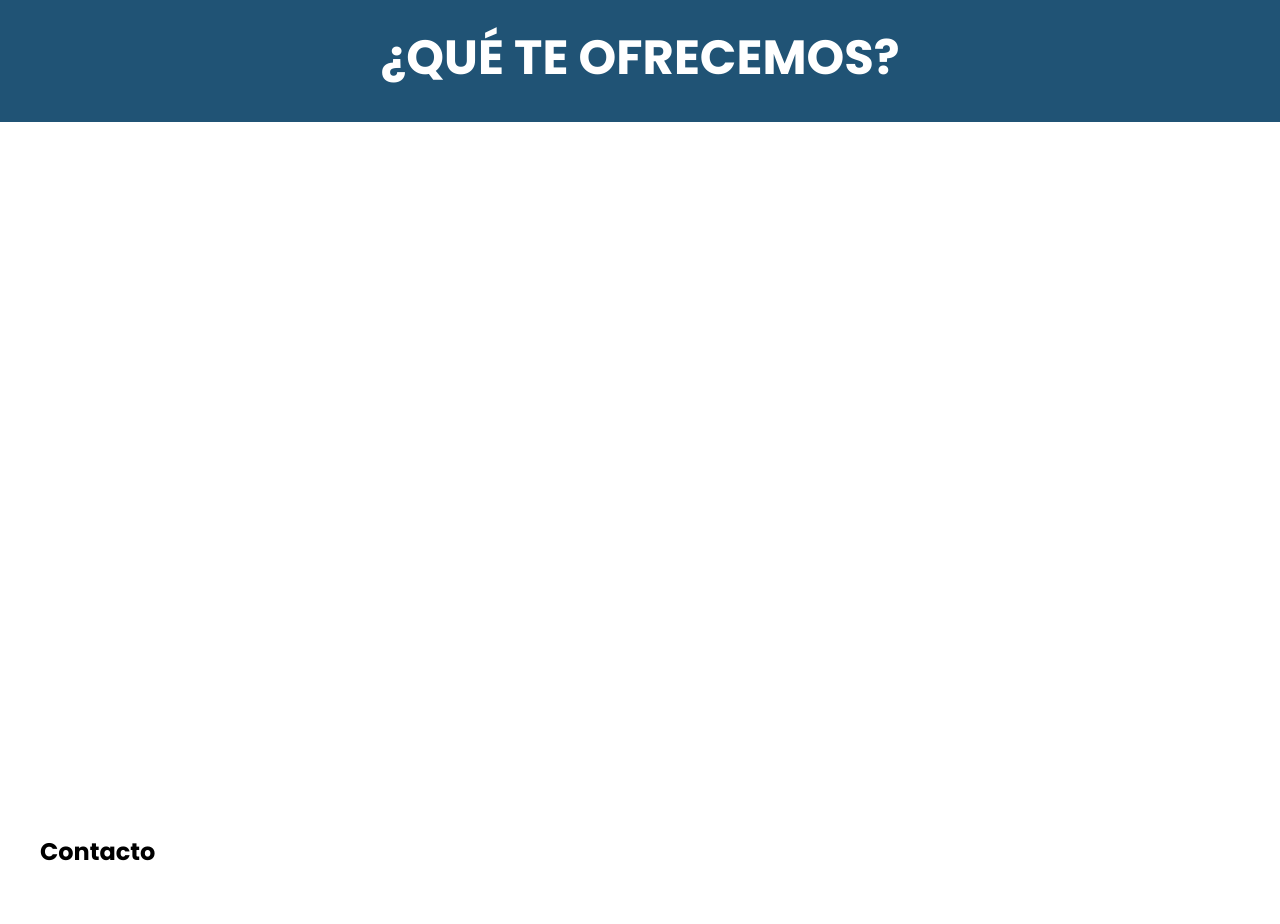
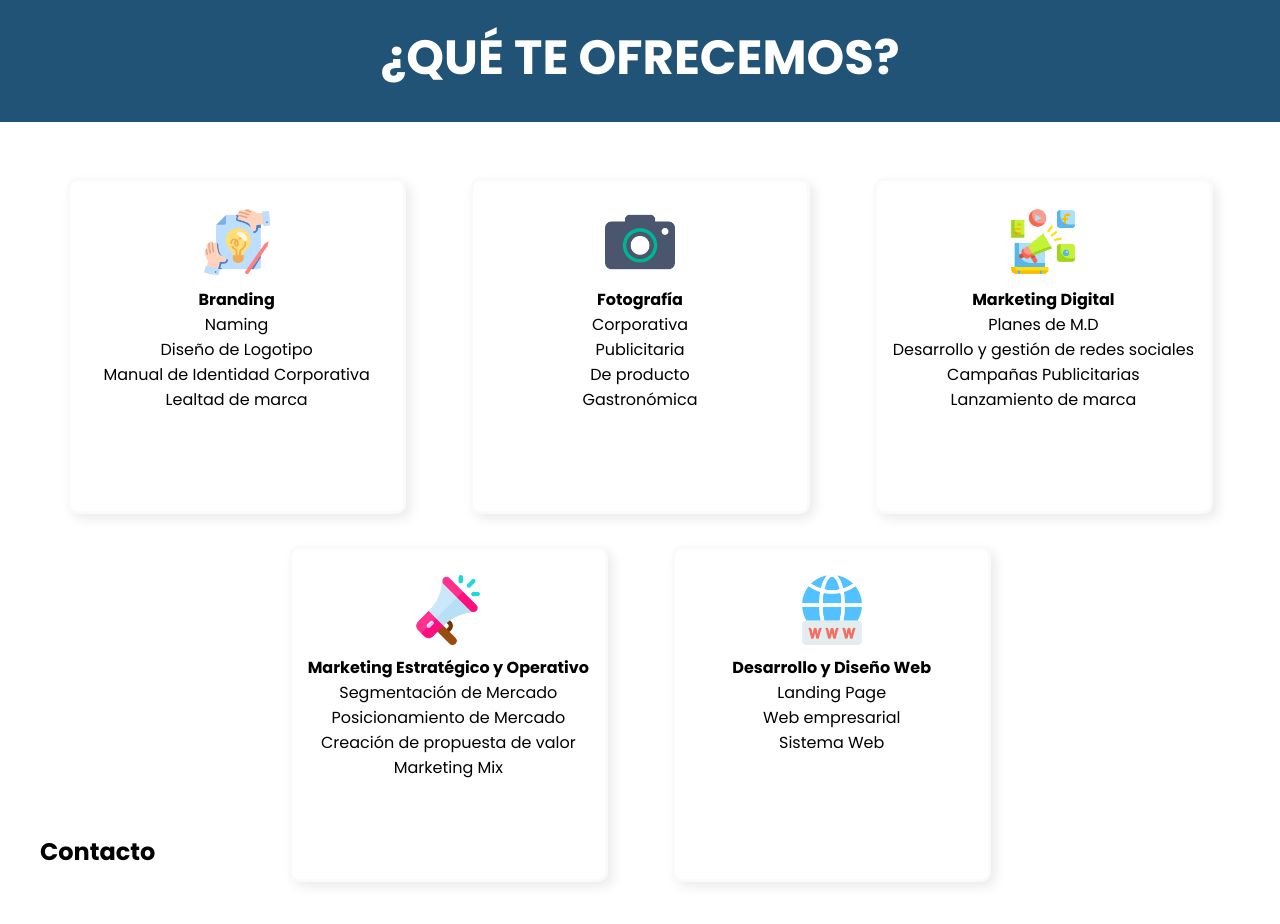
Before and after one commit to Pilli3800/Agencia_Berlin, a plain HTML site: page index.html in a window 1280 px wide. Shown: the part 1620-2544 px from the top of the page. Drawn offline with nearby package versions, Linux system fonts and the light colour scheme.

Commit message:
Servicios Finished

```diff
--- a/css/servicios.css
+++ b/css/servicios.css
@@ -7,6 +7,8 @@
 .servicios-container {
   display: flex;
   flex-direction: column;
+  justify-content: center;
+  align-items: center;
 }
 
 .servicios-title {
@@ -23,3 +25,59 @@
   text-transform: uppercase;
   font-size: 3em;
 }
+
+.cards-servicios {
+  max-width: 1200px;
+  margin: 1em auto;
+  display: grid;
+  gap: 4rem;
+  grid-template-columns: repeat(auto-fit, minmax(200px, 1fr));
+}
+
+.card {
+  background: rgb(255, 255, 255);
+  padding: 1rem;
+  height: 21rem;
+  box-shadow: 0.3em 0.3em 0.7em #00000015;
+  transition: border 0.5s cubic-bezier(0.175, 0.885, 0.32, 1.275);
+  border-radius: 10px;
+  border: rgb(250, 250, 250) 0.2em solid;
+}
+
+.card * {
+  text-align: center;
+}
+
+.card:hover {
+  border: var(--color-secondary) 0.2em solid;
+}
+
+.card img {
+  display: block;
+  margin: 10px auto;
+  width: 70px;
+}
+
+.card ul,
+li {
+  list-style: none;
+  text-align: center;
+  padding-left: 0;
+}
+
+@media (max-width: 992px) {
+  #servicios {
+    height: auto;
+  }
+
+  .cards-servicios {
+    grid-template-columns: repeat(1, 1fr);
+    margin: 50px auto;
+  }
+}
+
+@media (max-width: 576px) {
+  .servicios-title h1 {
+    font-size: 1.6rem;
+  }
+}
--- a/index.html
+++ b/index.html
@@ -36,10 +36,10 @@
                     <a href="#nosotros" id="nosotros-link" class="nav-menu-link nav-link">Sobre Nosotros</a>
                 </li>
                 <li class="nav-menu-item">
-                    <a href="#works" id="works-link" class="nav-menu-link nav-link">Servicios</a>
+                    <a href="#servicios" id="servicios-link" class="nav-menu-link nav-link">Servicios</a>
                 </li>
                 <li class="nav-menu-item">
-                    <a href="#contact" id="contact-link" class="nav-menu-link nav-link">Contacto</a>
+                    <a href="#contact" id="contacto-link" class="nav-menu-link nav-link">Contacto</a>
                 </li>
             </ul>
         </nav>
@@ -133,6 +133,111 @@
             <div class="servicios-title" data-aos="fade-in">
                 <h1>¿Qué Te Ofrecemos?</h1>
             </div>
+            <div class="nosotros-container">
+                <div class="cards-servicios">
+                    <div class="card">
+                        <img src="./img/branding.png" alt="mision">
+                        <h4 class="titleCard">
+                            Branding
+                        </h4>
+                        <ul class="textCard">
+                            <li>
+                                Naming
+                            </li>
+                            <li>
+                                Diseño de Logotipo
+                            </li>
+                            <li>
+                                Manual de Identidad Corporativa
+                            </li>
+                            <li>
+                                Lealtad de marca
+                            </li>
+                        </ul>
+                    </div>
+                    <div class="card">
+                        <img src="./img/camara.png" alt="vision">
+                        <h4 class="titleCard">
+                            Fotografía
+                        </h4>
+                        <ul class="textCard">
+                            <li>
+                                Corporativa
+                            </li>
+                            <li>
+                                Publicitaria
+                            </li>
+                            <li>
+                                De producto
+                            </li>
+                            <li>
+                                Gastronómica
+                            </li>
+                        </ul>
+                    </div>
+                    <div class="card valores">
+                        <img src="./img/bullhorn.png" alt="vision">
+                        <h4 class="titleCard">
+                            Marketing Digital
+                        </h4>
+                        <p>
+                        <ul class="textCard">
+                            <li>
+                                Planes de M.D
+                            </li>
+                            <li>
+                                Desarrollo y gestión de redes sociales
+                            </li>
+                            <li>
+                                Campañas Publicitarias
+                            </li>
+                            <li>
+                                Lanzamiento de marca
+                            </li>
+                        </ul>
+                        </p>
+                    </div>
+                </div>
+                <div class="cards-servicios">
+                    <div class="card">
+                        <img src="./img/megaphone.png" alt="mision">
+                        <h4 class="titleCard">
+                            Marketing Estratégico y Operativo
+                        </h4>
+                        <ul class="textCard">
+                            <li>
+                                Segmentación de Mercado
+                            </li>
+                            <li>
+                                Posicionamiento de Mercado
+                            </li>
+                            <li>
+                                Creación de propuesta de valor
+                            </li>
+                            <li>
+                                Marketing Mix
+                            </li>
+                        </ul>
+                    </div>
+                    <div class="card">
+                        <img src="./img/navegador.png" alt="vision">
+                        <h4 class="titleCard">
+                            Desarrollo y Diseño Web
+                        </h4>
+                        <ul class="textCard">
+                            <li>
+                                Landing Page
+                            </li>
+                            <li>
+                                Web empresarial
+                            </li>
+                            <li>
+                                Sistema Web
+                            </li>
+                        </ul>
+                    </div>
+                </div>
+            </div>
         </section>
         <section id="contact">
             <h1>Contacto</h1>
--- a/js/index.js
+++ b/js/index.js
@@ -1,8 +1,8 @@
 const navToggle = document.querySelector(".nav-toggle");
 const navMenu = document.querySelector(".nav-menu");
 const Nosotros = document.querySelector("#nosotros-link");
-const works = document.querySelector("#works-link");
-const contact = document.querySelector("#contact-link");
+const servicios = document.querySelector("#servicios-link");
+const contacto = document.querySelector("#contacto-link");
 
 navToggle.addEventListener("click", () => {
   navMenu.classList.toggle("nav-menu_visible");
@@ -17,9 +17,9 @@ navToggle.addEventListener("click", () => {
 Nosotros.addEventListener("click", () => {
   navMenu.classList.toggle("nav-menu_visible");
 });
-works.addEventListener("click", () => {
+servicios.addEventListener("click", () => {
   navMenu.classList.toggle("nav-menu_visible");
 });
-contact.addEventListener("click", () => {
+contacto.addEventListener("click", () => {
   navMenu.classList.toggle("nav-menu_visible");
 });
```
Also changed, not shown: img/branding.png (added), img/bullhorn.png (added), img/camara.png (added), img/megaphone.png (added), img/navegador.png (added).
